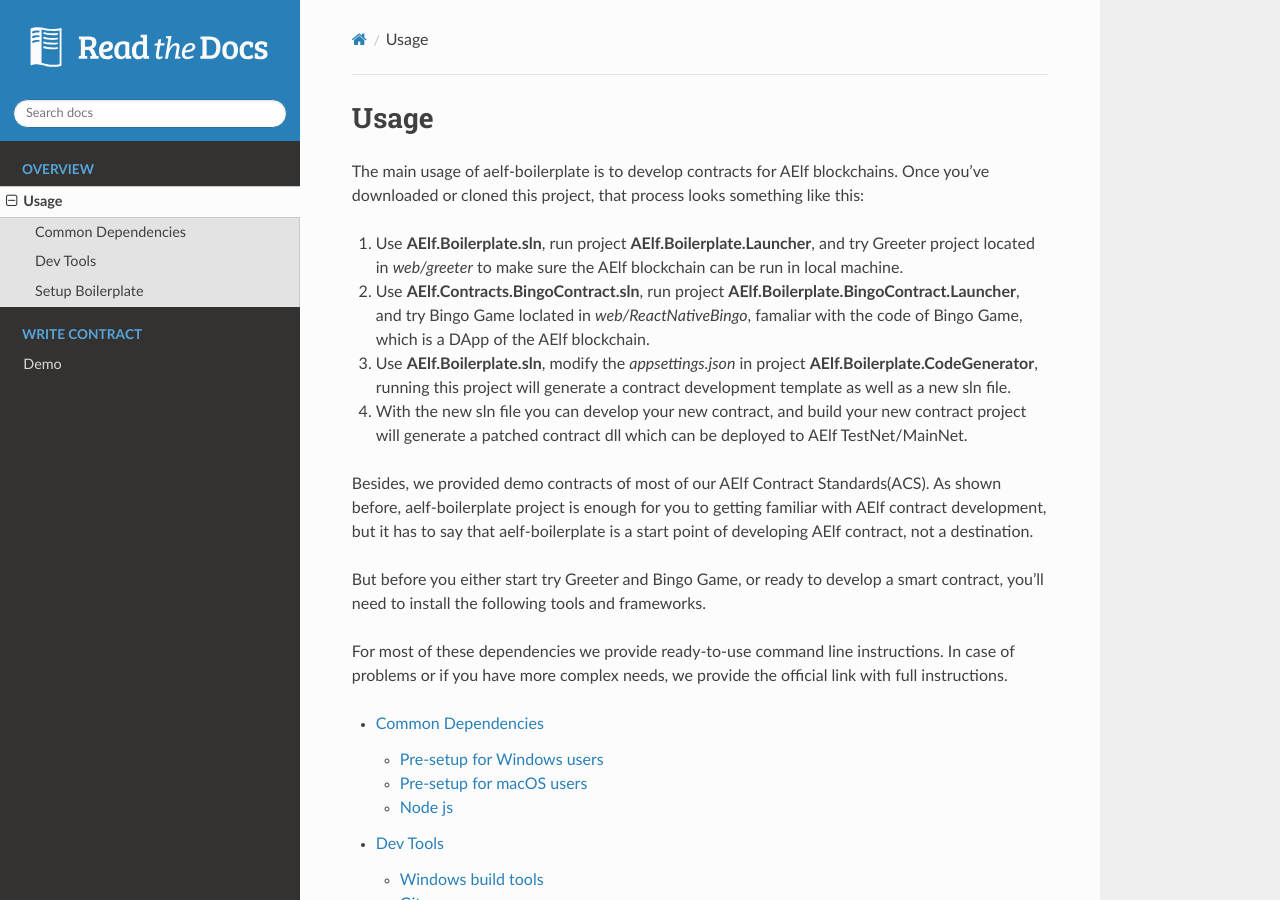
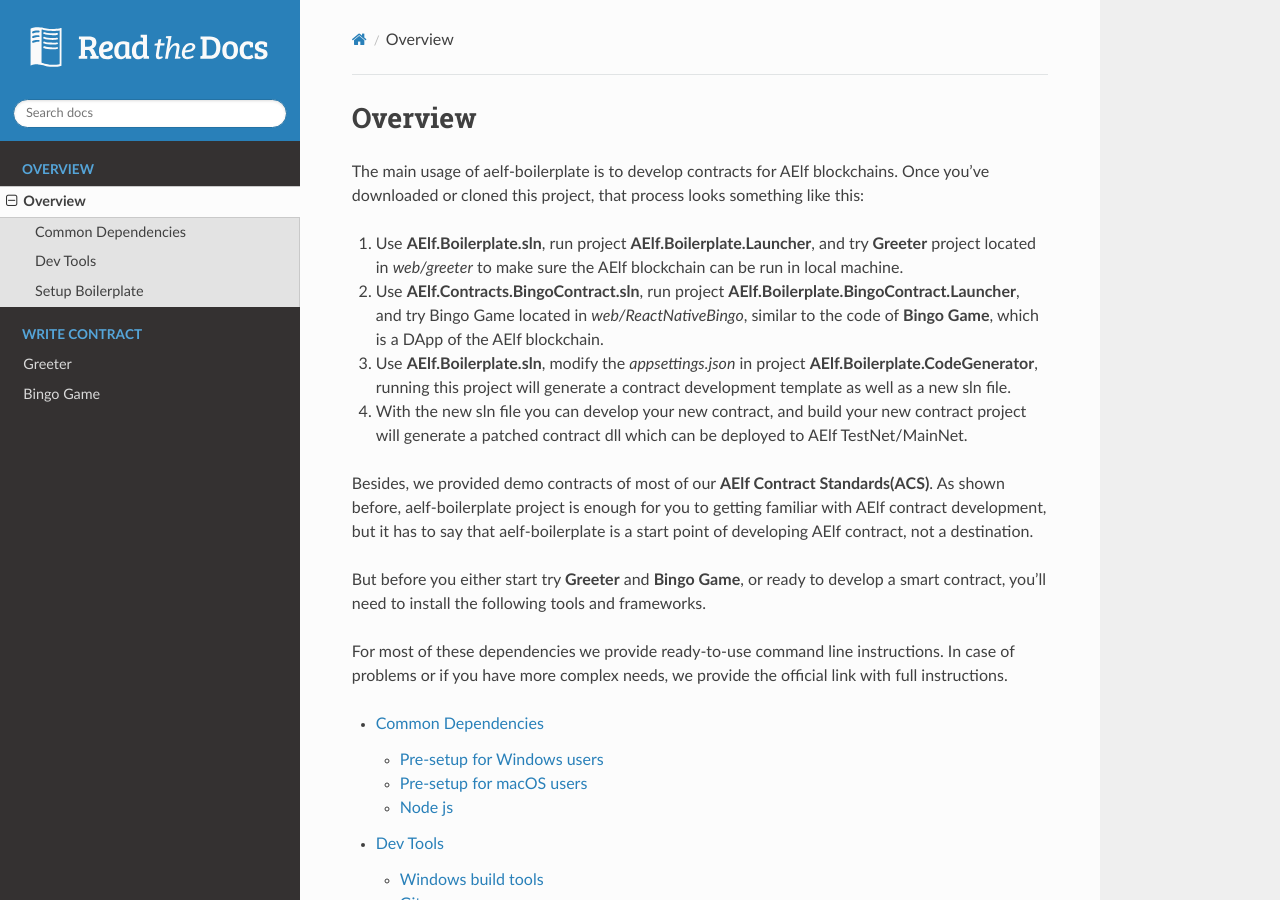
Before and after one commit to AElfProject/aelf-boilerplate, a Sphinx documentation site: the page built from docs/overview/index.rst, in a window 1280 px wide and 900 px high. Built offline with Sphinx 7.4.7 and the Read the Docs theme 2.0.0, drawn with Linux system fonts in a browser that asks for light colours.

Commit message:
Fix typo.

```diff
--- a/docs/demo/index.rst
+++ b/docs/demo/index.rst
@@ -1,6 +1,3 @@
-Demo
-====
-
 .. toctree::
 
     Greeter <greeter>
--- a/docs/overview/index.rst
+++ b/docs/overview/index.rst
@@ -1,21 +1,21 @@
-Usage
+Overview
 ===================
 
 The main usage of aelf-boilerplate is to develop contracts for AElf blockchains. Once you've downloaded or cloned this project, that process looks something like this:
 
 
-1. Use **AElf.Boilerplate.sln**, run project **AElf.Boilerplate.Launcher**, and try Greeter project located in `web/greeter` to make sure the AElf blockchain can be run in local machine.
+1. Use **AElf.Boilerplate.sln**, run project **AElf.Boilerplate.Launcher**, and try **Greeter** project located in `web/greeter` to make sure the AElf blockchain can be run in local machine.
 
-2. Use **AElf.Contracts.BingoContract.sln**, run project **AElf.Boilerplate.BingoContract.Launcher**, and try Bingo Game loclated in `web/ReactNativeBingo`, famaliar with the code of Bingo Game, which is a DApp of the AElf blockchain.
+2. Use **AElf.Contracts.BingoContract.sln**, run project **AElf.Boilerplate.BingoContract.Launcher**, and try Bingo Game located in `web/ReactNativeBingo`, similar to the code of **Bingo Game**, which is a DApp of the AElf blockchain.
 
 3. Use **AElf.Boilerplate.sln**, modify the `appsettings.json` in project **AElf.Boilerplate.CodeGenerator**, running this project will generate a contract development template as well as a new sln file.
 
 4. With the new sln file you can develop your new contract, and build your new contract project will generate a patched contract dll which can be deployed to AElf TestNet/MainNet.
 
 
-Besides, we provided demo contracts of most of our AElf Contract Standards(ACS). As shown before, aelf-boilerplate project is enough for you to getting familiar with AElf contract development, but it has to say that aelf-boilerplate is a start point of developing AElf contract, not a destination.
+Besides, we provided demo contracts of most of our **AElf Contract Standards(ACS)**. As shown before, aelf-boilerplate project is enough for you to getting familiar with AElf contract development, but it has to say that aelf-boilerplate is a start point of developing AElf contract, not a destination.
 
-But before you either start try Greeter and Bingo Game, or ready to develop a smart contract, you'll need to install the following tools and frameworks.
+But before you either start try **Greeter** and **Bingo Game**, or ready to develop a smart contract, you'll need to install the following tools and frameworks.
 
 For most of these dependencies we provide ready-to-use command line instructions. In case of problems or if you have more complex needs, we provide the official link with full instructions.
 
```
